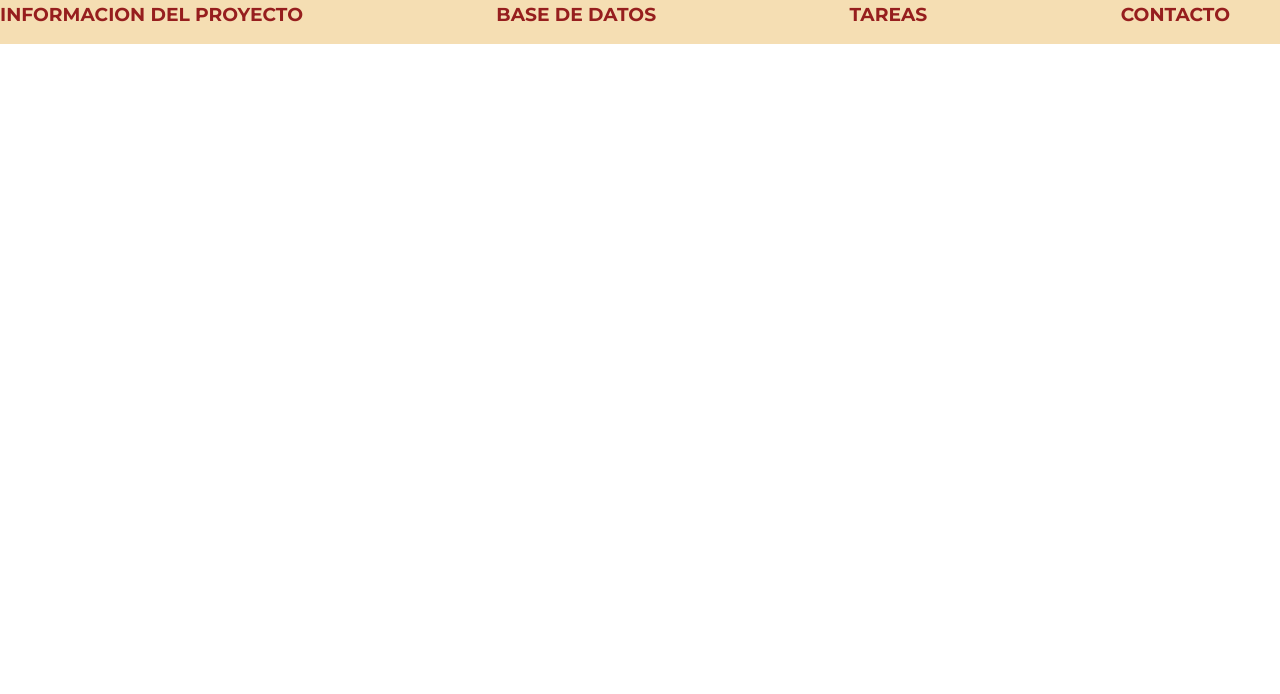
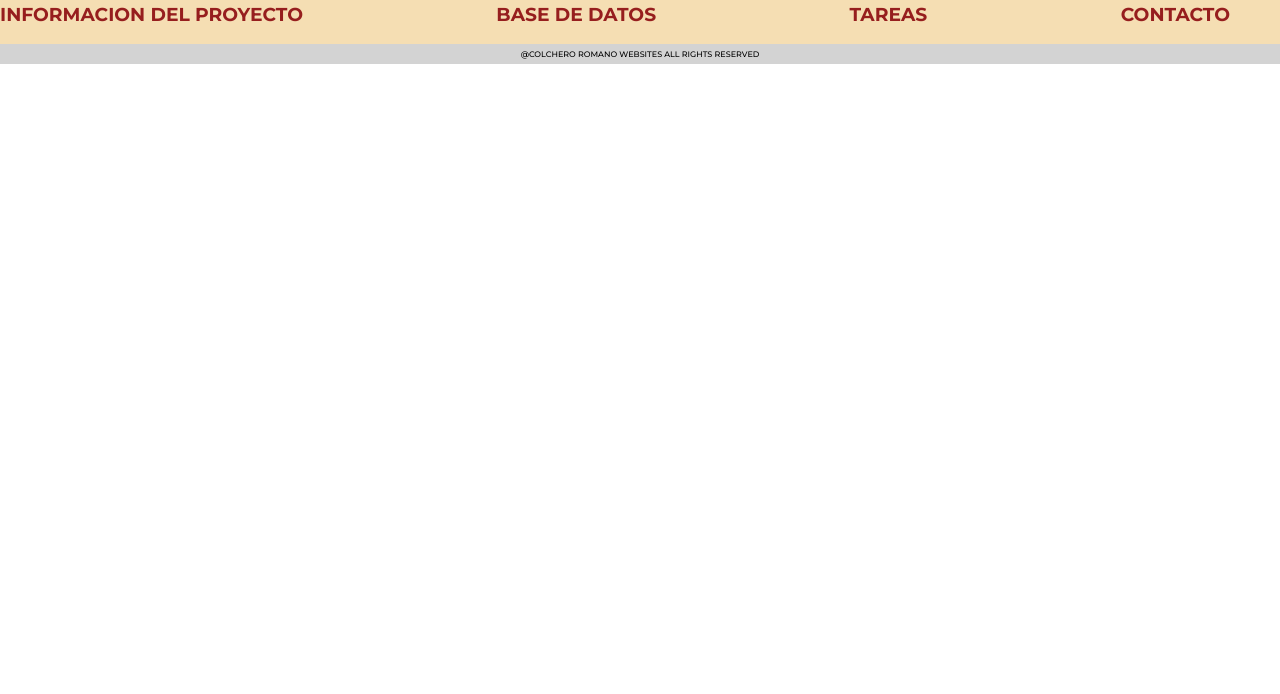
Before and after one commit to Colcho12/KOBREXWEB, a plain HTML site: page index.html in a window 1280 px wide. Shown: the part 106-800 px from the top of the page. Drawn offline with Linux system fonts and the light colour scheme.

Commit message:
modified:   index.html 	modified:   style.css

```diff
--- a/index.html
+++ b/index.html
@@ -30,3 +30,9 @@
             </div>
         </nav>
         </body>
+
+        <footer>
+            <div class="footerfinal">
+                <h4 class="copyright">@colchero romano websiteS ALL RIGHTS RESERVED</h4>
+            </div>
+        </footer>
--- a/style.css
+++ b/style.css
@@ -40,3 +40,22 @@ body{
     cursor: pointer;
     color: rgb(150, 30, 30);
 }
+
+footer{
+    display:flex;
+    justify-content: center;
+    align-items: center;
+    height: 20px;
+    background-color: lightgrey;
+    font-family: "Montserrat", sans-serif;
+}
+
+.footerfinal{
+    text-align: center;
+}
+
+.copyright{
+    font-size: 8;
+    font-weight: 500;
+    text-transform: uppercase;
+}
```
